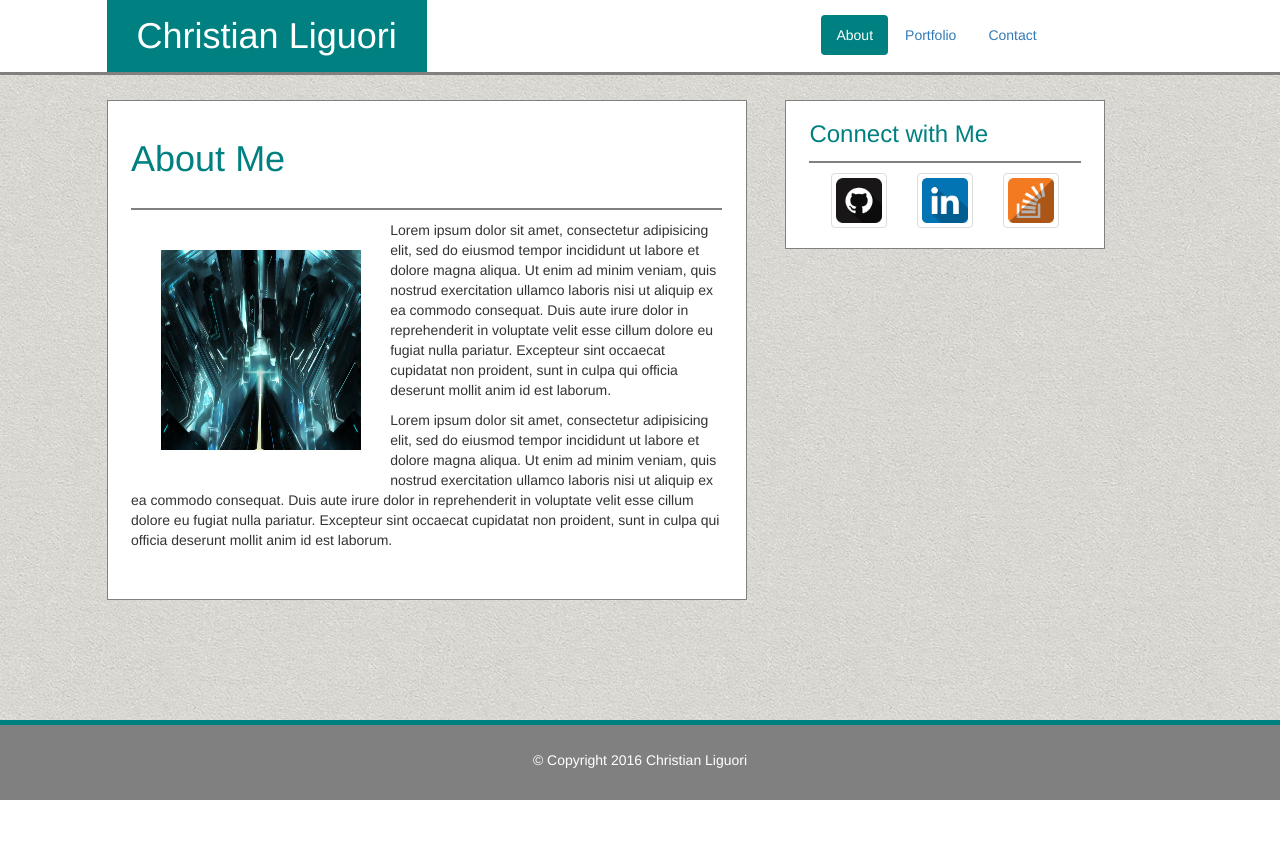
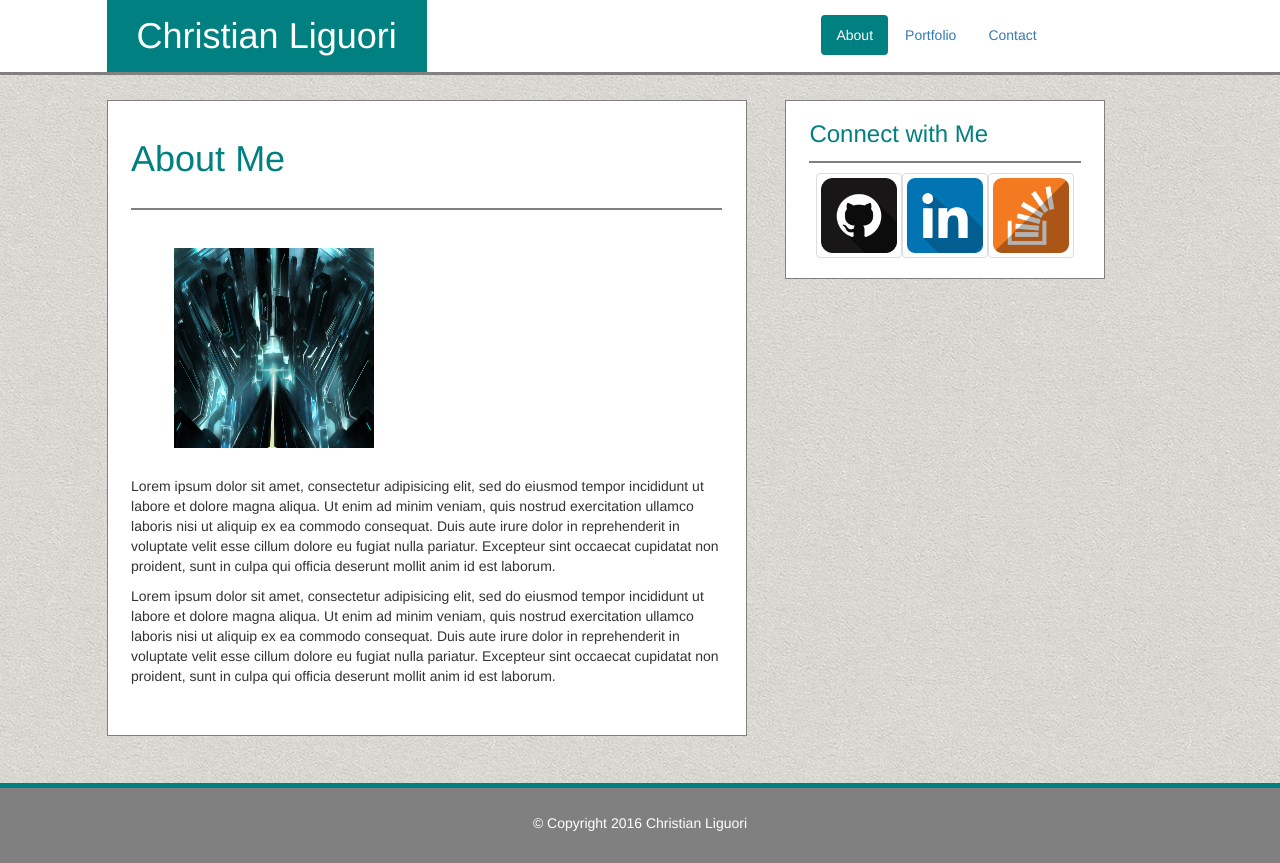
Before and after one commit to cl2112/Bootstrap-Portfolio, a PHP site: page / in a window 1280 px wide. Before the commit the page ends 800 px from the top, so only its background shows below. Run offline with PHP 8.4, Linux system fonts and the light colour scheme.

Commit message:
enlarged thumbnails in the connect div.

```diff
--- a/index.html
+++ b/index.html
@@ -30,7 +30,7 @@
 					<h1>About Me</h1>
 				</div>
 				<div class="row">
-					<img id="bioPic" src="images/tron.jpg">
+					<div class="col-sm-12"><img id="bioPic" src="images/tron.jpg"></div>
 					<p>
 						Lorem ipsum dolor sit amet, consectetur adipisicing elit, sed do eiusmod
 						tempor incididunt ut labore et dolore magna aliqua. Ut enim ad minim veniam,
@@ -55,17 +55,17 @@
 				</div>
 				<div class="row">
 					<div class="container-fluid thumbClass">
-						<div class="col-sm-4 col-md-4 col-lg-4">
+						<div class="col-sm-4 col-md-4 col-lg-4 connectThumb">
  				  			<a href="#" class="thumbnail">
     		  					<img src="images/github-icon.png" alt="github link icon">
    			 				</a>
  						</div>
- 						<div class="col-sm-4 col-md-4 col-lg-4">
+ 						<div class="col-sm-4 col-md-4 col-lg-4 connectThumb">
  				  			<a href="#" class="thumbnail">
     		  					<img src="images/linkedin-icon.png" alt="linkedin link icon">
    			 				</a>
  						</div>
- 						<div class="col-sm-4 col-md-4 col-lg-4">
+ 						<div class="col-sm-4 col-md-4 col-lg-4 connectThumb">
  				  			<a href="#" class="thumbnail">
     		  					<img src="images/overflow-icon.png" alt="Stack Overflow link icon">
    			 				</a>
--- a/style.css
+++ b/style.css
@@ -101,3 +101,6 @@ body {
 .contactContent {
 	margin: 2% 0;
 }
+.connectThumb {
+	padding: 0;
+}
```
